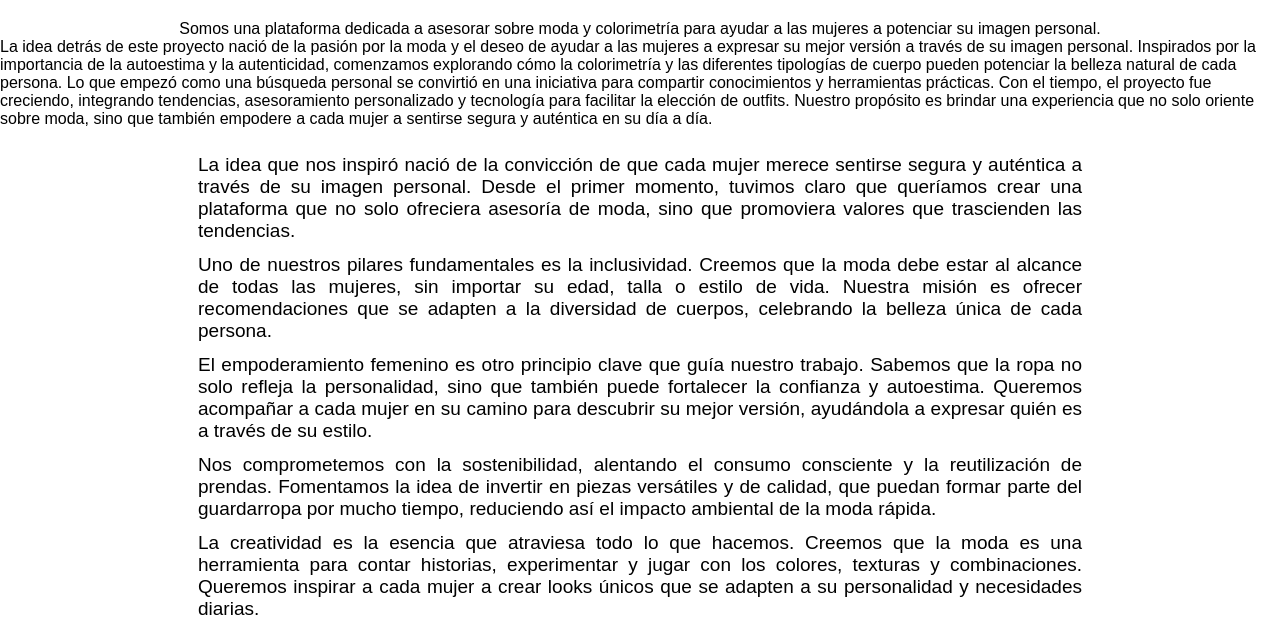
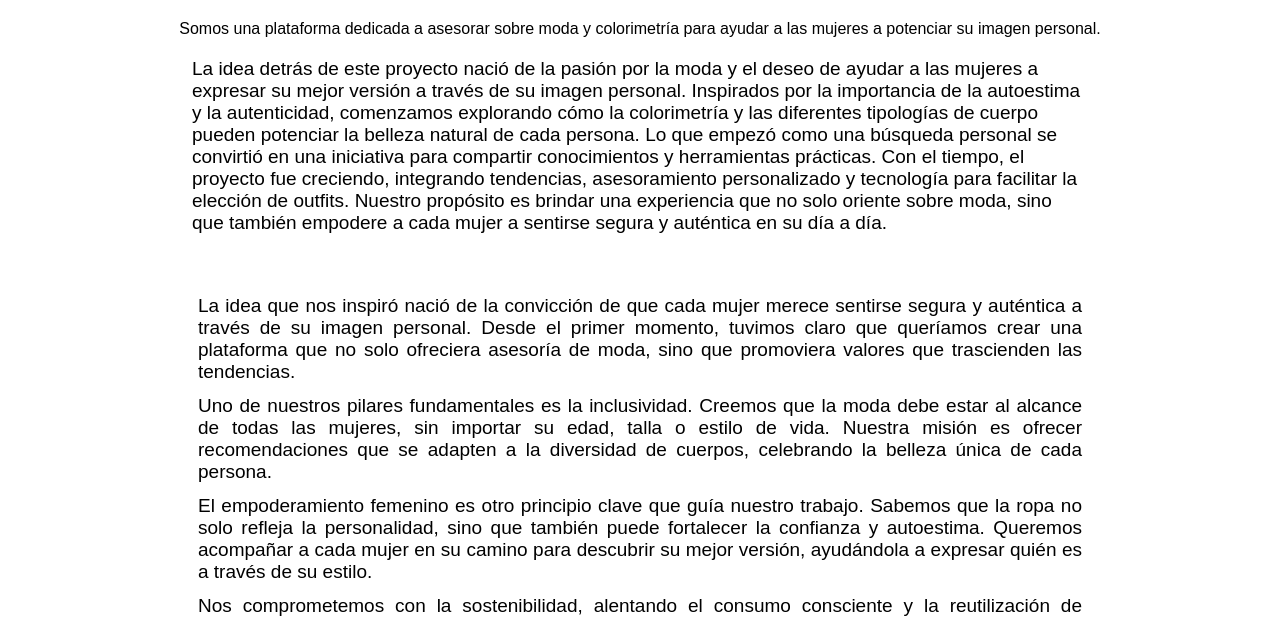
Before and after one commit to Val-ss/proyectoHtmlyCss, a plain HTML site: page nosotros.html in a window 1280 px wide. Shown: the part 164-783 px from the top of the page. Drawn offline with Linux system fonts and the light colour scheme.

Commit message:
cambios pagina nosotros

```diff
--- a/nosotros.html
+++ b/nosotros.html
@@ -28,7 +28,7 @@
             Somos una plataforma dedicada a asesorar sobre moda y colorimetría para ayudar a las mujeres a potenciar su imagen personal.
         </p>
 
-        <p class="texto__sobrenosotros">
+        <p class="texto__nosotrosPrincipios">
             La idea detrás de este proyecto nació de la pasión por la moda y el
             deseo de ayudar a las mujeres a expresar su mejor versión a través de
             su imagen personal. Inspirados por la importancia de la autoestima y la
```
